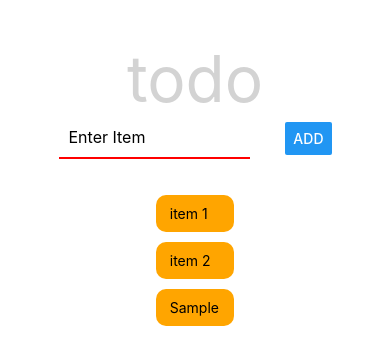
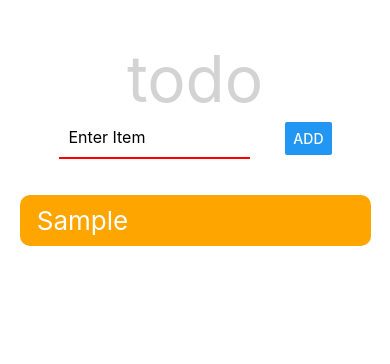
Before and after one commit to HamzaAhmedSheikh/react-native-todo-app-with-expo, a React Native app: screen / in a window 390 px wide. Both pictures are taken after typing "Sample" into the empty fields and a click on the button "ADD". Shown: the top 364 px of the page. Built offline with nearby package versions, Linux system fonts and the light colour scheme.

Commit message:
style the todo list.

```diff
--- a/src/components/todo-app/TodoApp.js
+++ b/src/components/todo-app/TodoApp.js
@@ -3,11 +3,13 @@ import { StyleSheet, Text, TextInput, View, Button, ScrollView, TouchableOpacity
 
 export default function TodoApp() {
    const [getText, setText] = useState('');
-   const [getList, setList] = useState(['item 1', 'item 2']);
+   const [getList, setList] = useState([]);
 
    let addItem = () => {
       console.log(getText);
-      setList([...getList, getText]);
+      setList([
+         ...getList,
+         { key: Math.random().toString(), data: getText } ]);
       setText('');
    }
 
@@ -28,10 +30,10 @@ export default function TodoApp() {
        <Text style={{ fontSize: 26 }}> {getText} </Text>
      </View>
 
-     <ScrollView>
+     <ScrollView style={styles.scrollview}>
       {getList.map((item) =>
-          <View style={styles.scrollviewItem}>
-            <Text> {item} </Text>
+          <View style={styles.scrollviewItem} key={item.key}>
+            <Text style={styles.scrollviewText}> {item.data} </Text>
           </View>
       )}
      </ScrollView>
@@ -66,6 +68,9 @@ const styles = StyleSheet.create({
     fontSize: 16,
     padding: 10,
   },
+  scrollview: {
+    width: '100%',
+  },
   scrollviewItem: {
     flexDirection: 'row',
     justifyContent: 'space-between',
@@ -76,5 +81,9 @@ const styles = StyleSheet.create({
     width: '90%',
     borderRadius: 10,
   },
+  scrollviewText: {
+    fontSize: 26,
+    color: 'white',
+  },
 
 });
```
